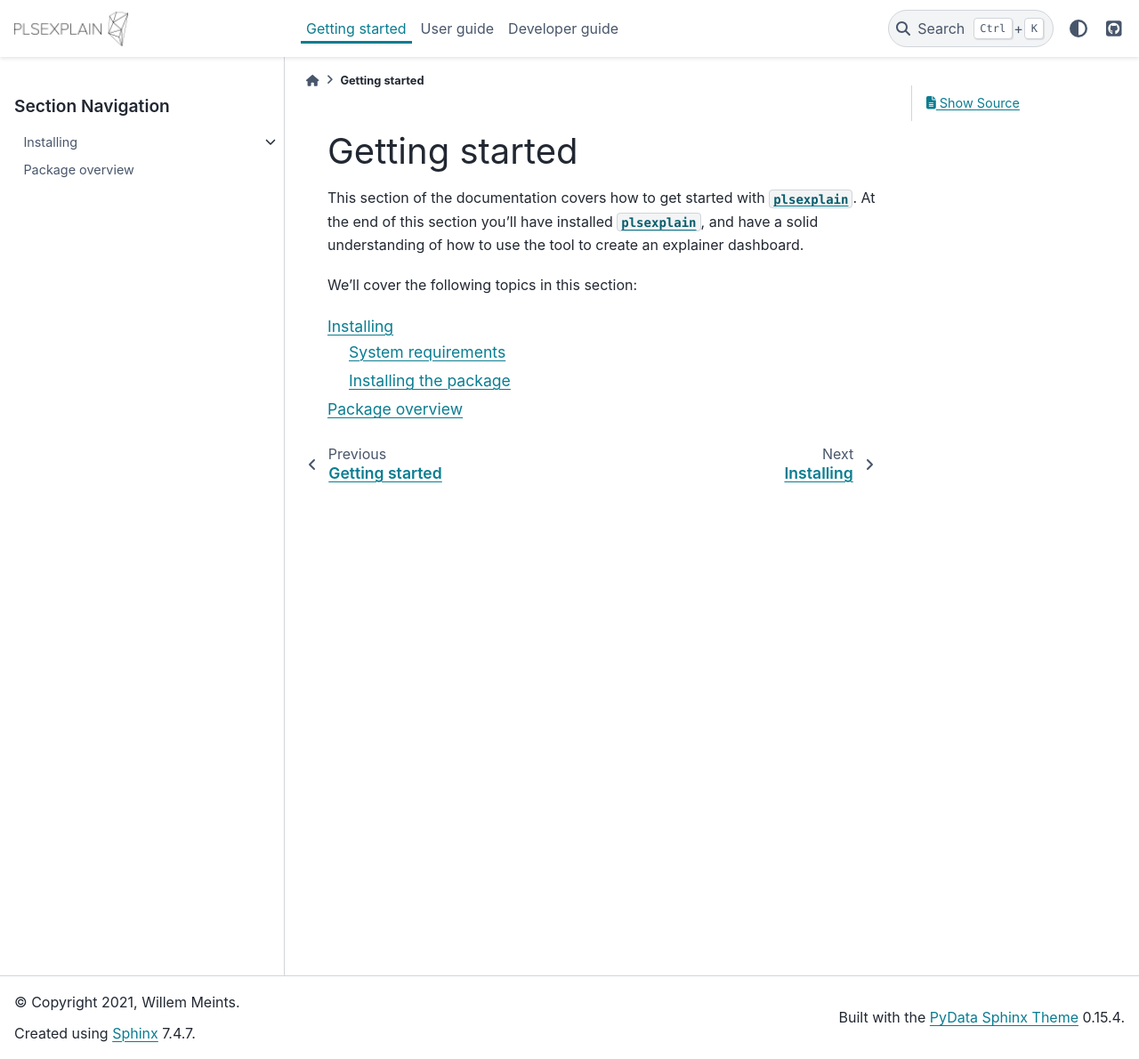
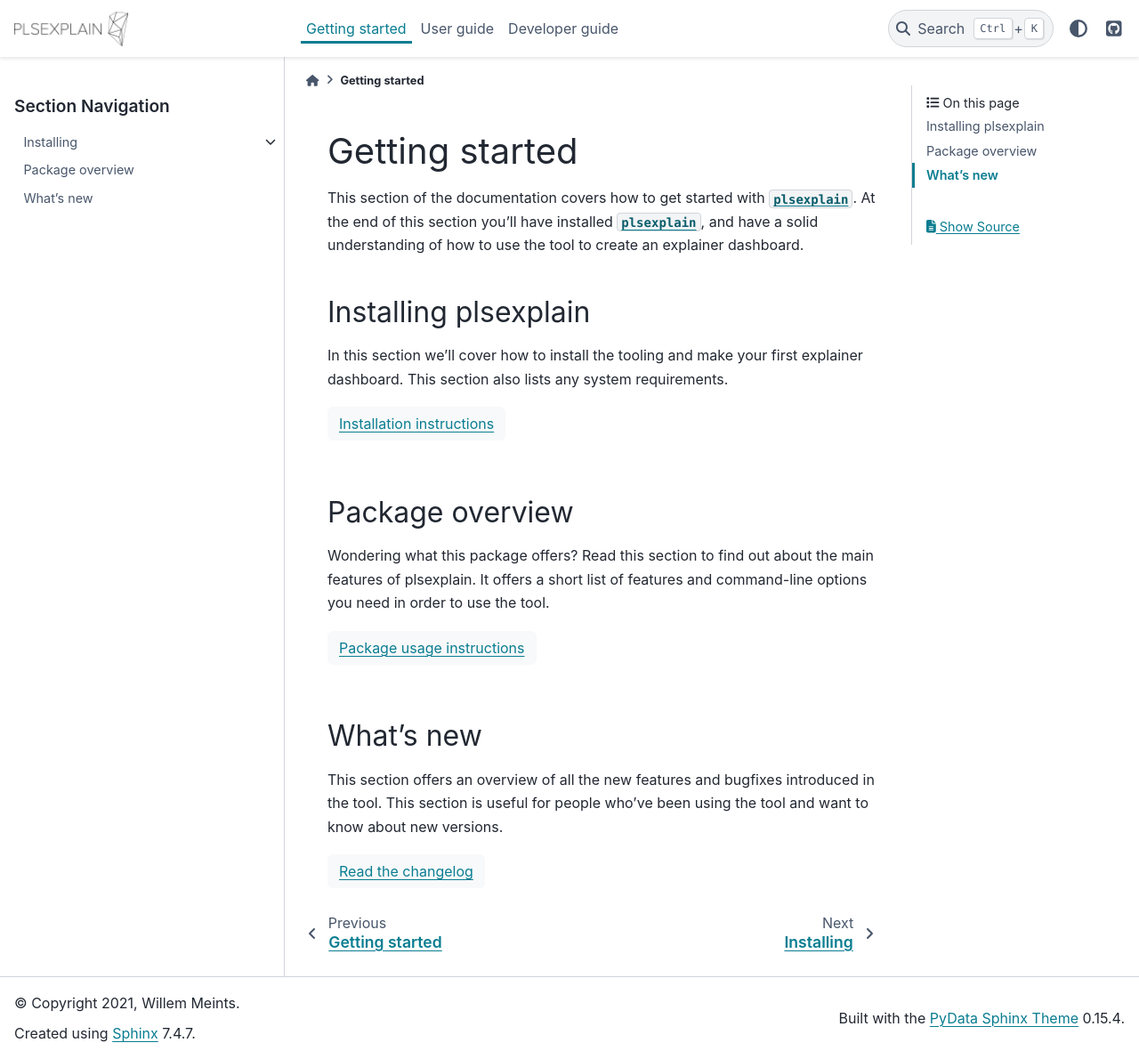
Before and after one commit to wmeints/plsexplain, a Sphinx documentation site: the page built from docs/source/getting-started/index.rst, in a window 1280 px wide and 1190 px high. Shown: the whole window at 89% size. Built offline with Sphinx 7.4.7 and the PyData theme 0.15.4, drawn with Linux system fonts in a browser that asks for light colours.

Commit message:
feat: Add package overview documentation

```diff
--- a/docs/source/conf.py
+++ b/docs/source/conf.py
@@ -31,7 +31,11 @@ release = "0.1.0"
 # Add any Sphinx extension module names here, as strings. They can be
 # extensions coming with Sphinx (named 'sphinx.ext.*') or your custom
 # ones.
-extensions = ["sphinx.ext.napoleon", "sphinx.ext.autodoc"]
+extensions = [
+    "sphinx.ext.napoleon",
+    "sphinx.ext.autodoc",
+    "sphinx_click"
+]
 
 # Add any paths that contain templates here, relative to this directory.
 templates_path = ["_templates"]
--- a/docs/source/getting-started/index.rst
+++ b/docs/source/getting-started/index.rst
@@ -8,10 +8,37 @@ This section of the documentation covers how to get started with :mod:`plsexplai
 At the end of this section you'll have installed :mod:`plsexplain`, and have a solid
 understanding of how to use the tool to create an explainer dashboard.
 
-We'll cover the following topics in this section:
+Installing plsexplain
+---------------------
+In this section we'll cover how to install the tooling and make your first explainer dashboard.
+This section also lists any system requirements.
+
+.. cssclass:: "btn-light btn"
+
+   :ref:`Installation instructions <installing>`
+
+Package overview
+----------------
+Wondering what this package offers? Read this section to find out about the main features of plsexplain.
+It offers a short list of features and command-line options you need in order to use the tool.
+
+.. cssclass:: "btn-light btn"
+
+   :ref:`Package usage instructions <package_overview>`
+
+What's new
+----------
+This section offers an overview of all the new features and bugfixes introduced in the tool. This section is useful for
+people who've been using the tool and want to know about new versions.
+
+.. cssclass:: "btn-light btn"
+
+   :ref:`Read the changelog <whatsnew>`
 
 .. toctree::
-    :maxdepth: 2
+    :maxdepth: 3
+    :hidden:
 
     installing
     overview
+    whatsnew
--- a/docs/source/user-guide/basics.rst
+++ /dev/null
@@ -1,5 +0,0 @@
-.. _basics:
-
-======
-Basics
-======
--- a/docs/source/user-guide/features.rst
+++ /dev/null
@@ -1,5 +0,0 @@
-.. _features:
-
-========
-Features
-========
--- a/docs/source/user-guide/index.rst
+++ b/docs/source/user-guide/index.rst
@@ -10,6 +10,5 @@ cover the following topics:
 .. toctree::
     :maxdepth: 2
 
-    basics
-    features
+    model_explanations
     limitations
```
Also changed, not shown: CHANGELOG.md (added, +8 -0 lines), docs/source/getting-started/overview.rst (+30 -0 lines), docs/source/getting-started/whatsnew.rst (added, +15 -0 lines), docs/source/user-guide/model_explanations.rst (added, +26 -0 lines), pyproject.toml (+8 -2 lines), docs/source/_static/dashboard-00.png (added), docs/source/_static/dashboard-01.png (added), 3 other files.
